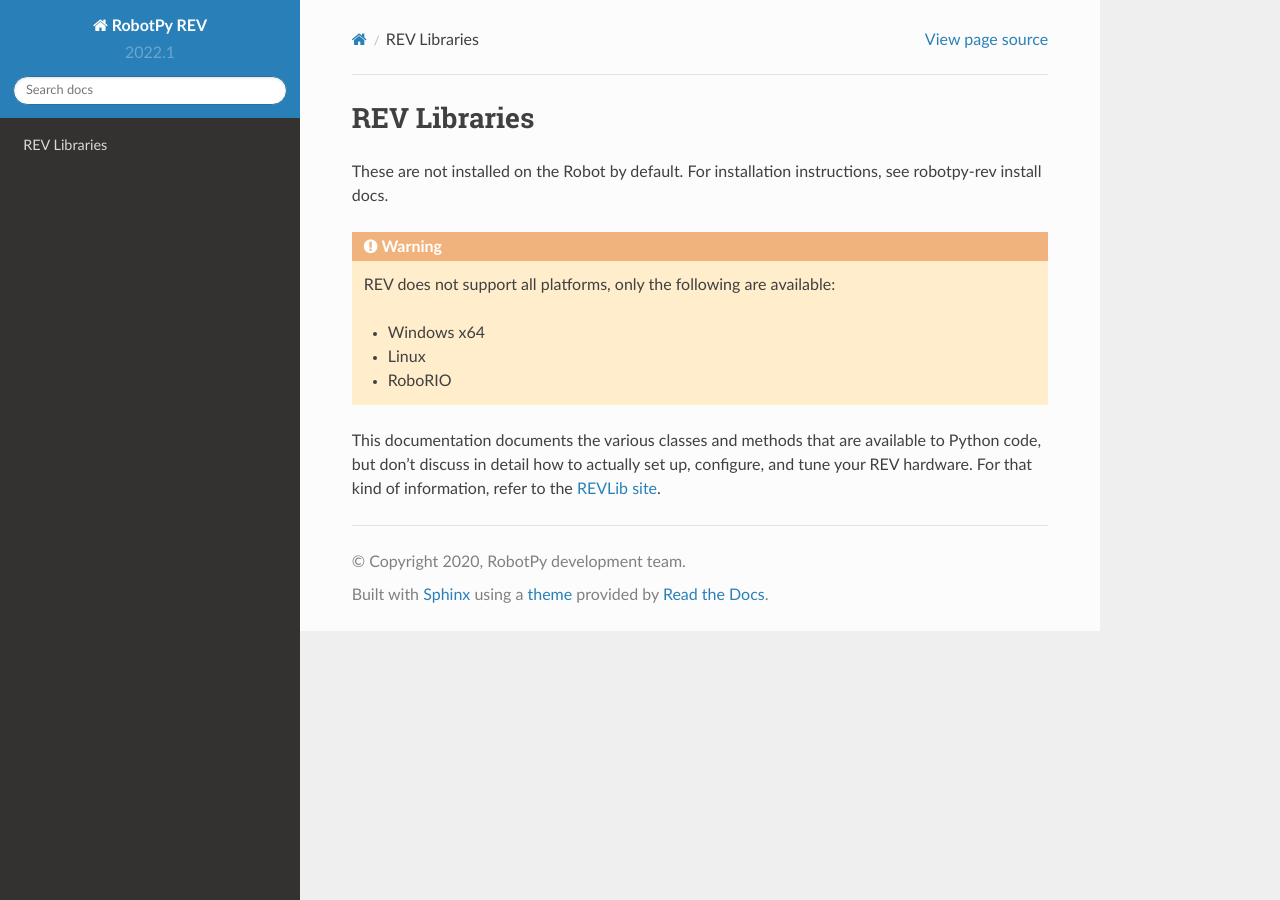
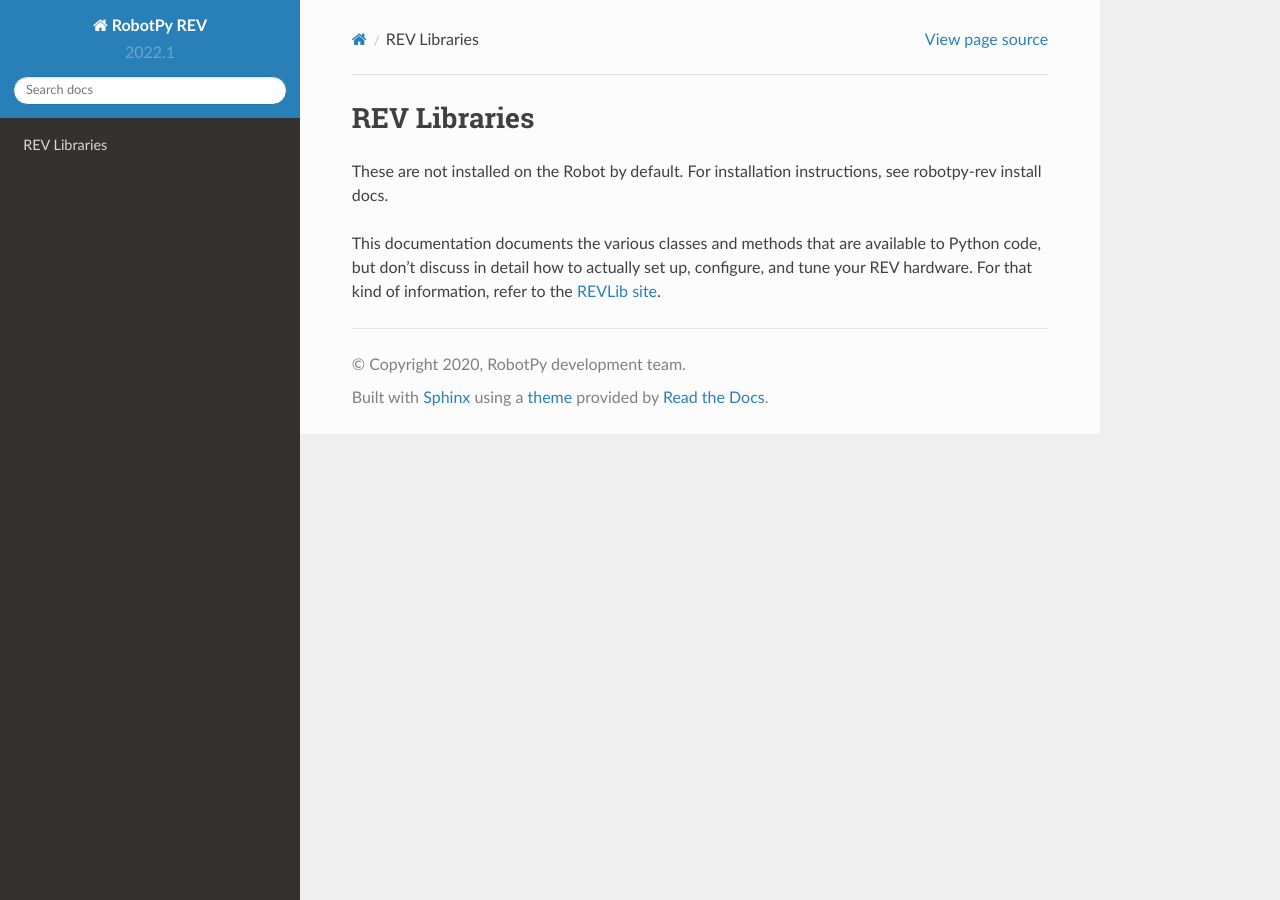
Before and after one commit to robotpy/robotpy-rev, a Sphinx documentation site: the page built from docs/api.rst, in a window 1280 px wide. Built offline with Sphinx 7.4.7 and the Read the Docs theme 2.0.0, drawn with Linux system fonts in a browser that asks for light colours; pages that are not in the unit, such as notebooks, are missing from menus; the version number is read from the project's files by our own code.

Commit message:
Revlib works on anything we work on, so remove the warning

```diff
--- a/docs/api.rst
+++ b/docs/api.rst
@@ -3,12 +3,6 @@
 
 These are not installed on the Robot by default. For installation instructions,
 see :ref:`robotpy-rev install docs <install_rev>`.
-
-.. warning:: REV does not support all platforms, only the following are available:
-
-             * Windows x64
-             * Linux
-             * RoboRIO
 
 This documentation documents the various classes and methods that are
 available to Python code, but don't discuss in detail how to actually
```
